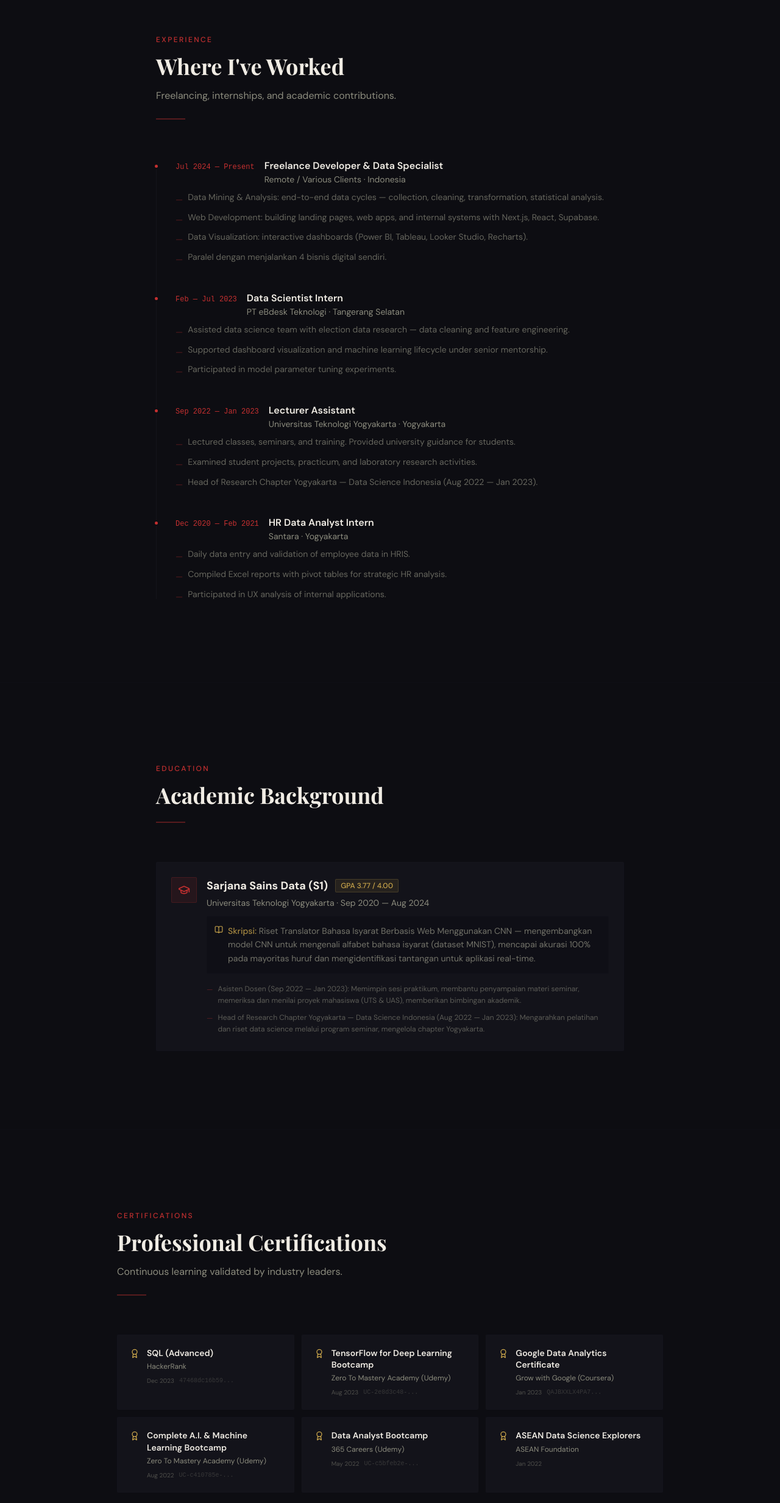
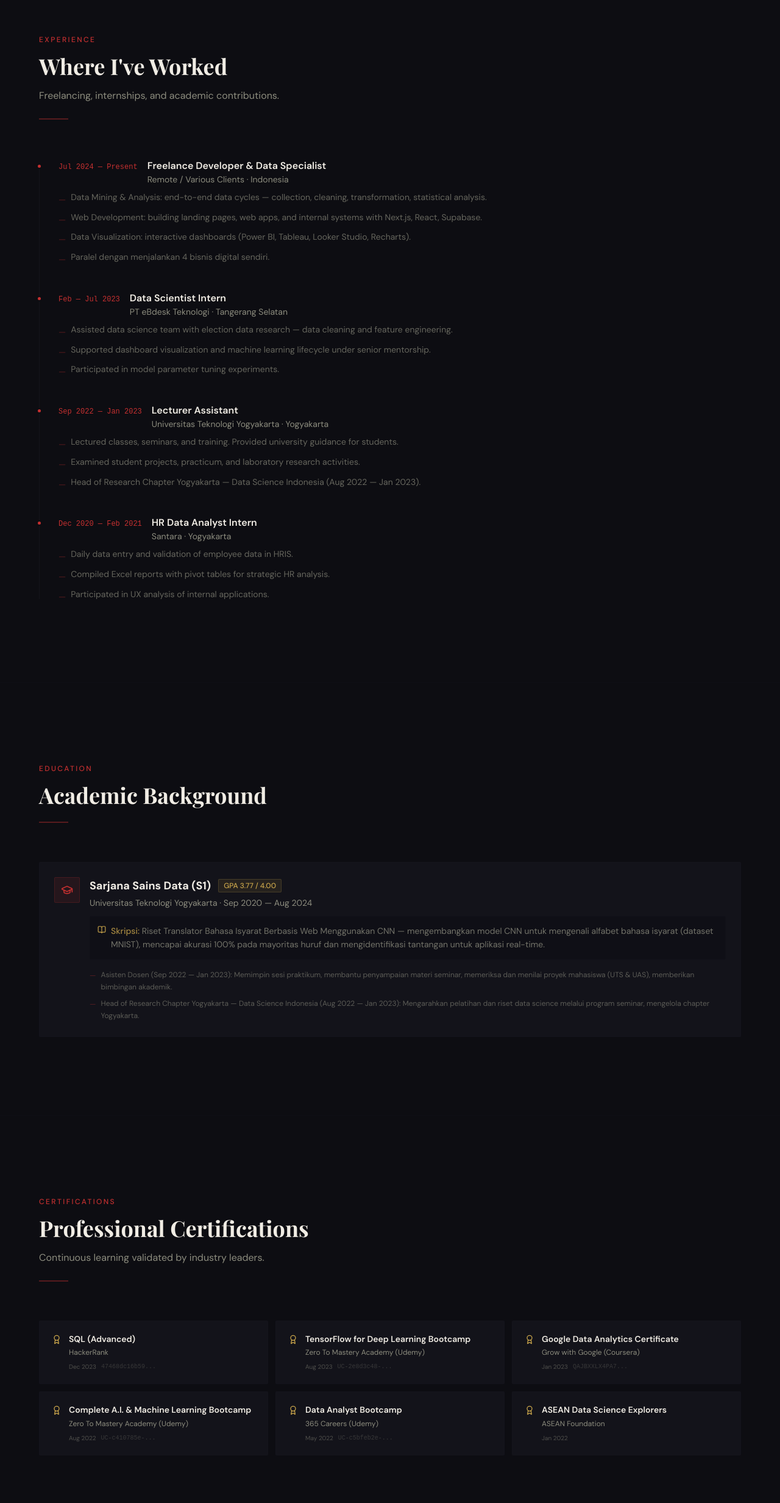
Before and after one commit to 8shagrid/8shagrid.github.io, a Next.js app: page / in a window 1280 px wide. Shown: the part 4714-7178 px from the top of the page at 61% size. Built offline with nearby package versions, Linux system fonts and the light colour scheme.

Commit message:
fix: unify max-width to max-w-6xl across all sections, add static favicon

```diff
--- a/src/app/layout.tsx
+++ b/src/app/layout.tsx
@@ -72,6 +72,10 @@
     index: true,
     follow: true,
   },
+  icons: {
+    icon: "/favicon.svg",
+    apple: "/favicon.svg",
+  },
 };
 
 const jsonLd = {
--- a/src/components/Certifications.tsx
+++ b/src/components/Certifications.tsx
@@ -8,7 +8,7 @@
 export default function Certifications() {
   return (
     <section className="py-24 md:py-32 px-6 border-t border-susu/10">
-      <div className="max-w-4xl mx-auto">
+      <div className="max-w-6xl mx-auto">
         <SectionHeader
           label="Certifications"
           title="Professional Certifications"
--- a/src/components/Contact.tsx
+++ b/src/components/Contact.tsx
@@ -72,7 +72,7 @@
 
   return (
     <section id="contact" className="py-24 md:py-32 px-6 border-t border-susu/10">
-      <div className="max-w-3xl mx-auto">
+      <div className="max-w-6xl mx-auto">
         <SectionHeader
           label="Contact"
           title="Let's Connect"
--- a/src/components/Education.tsx
+++ b/src/components/Education.tsx
@@ -8,7 +8,7 @@
 export default function Education() {
   return (
     <section className="py-24 md:py-32 px-6 border-t border-susu/10">
-      <div className="max-w-3xl mx-auto">
+      <div className="max-w-6xl mx-auto">
         <SectionHeader
           label="Education"
           title="Academic Background"
--- a/src/components/Experience.tsx
+++ b/src/components/Experience.tsx
@@ -7,7 +7,7 @@
 export default function Experience() {
   return (
     <section id="experience" className="py-24 md:py-32 px-6 border-t border-susu/10">
-      <div className="max-w-3xl mx-auto">
+      <div className="max-w-6xl mx-auto">
         <SectionHeader
           label="Experience"
           title="Where I've Worked"
```
Also changed, not shown: public/favicon.svg (added).
